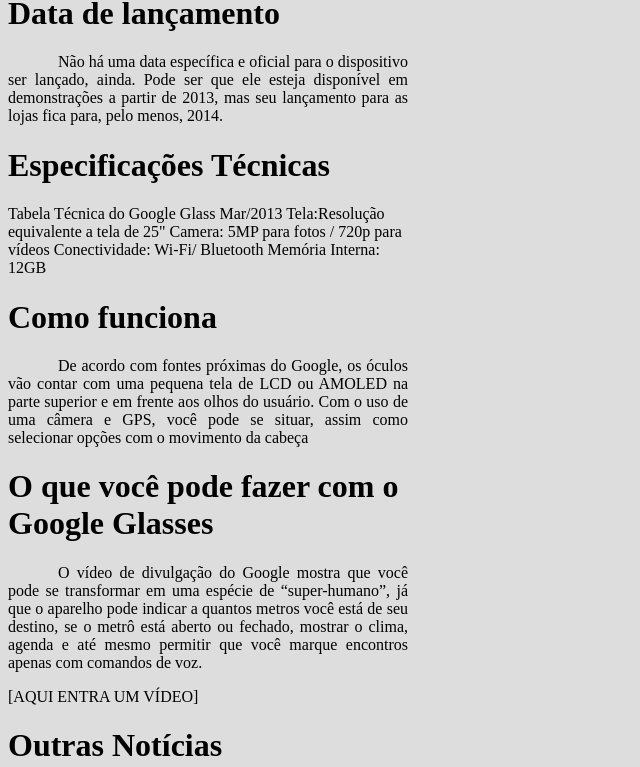
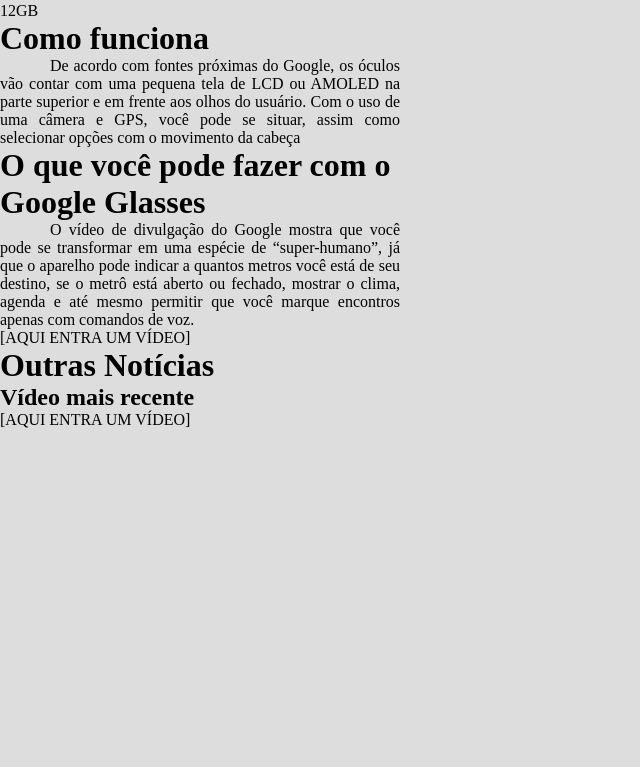
Before and after one commit to GildsonFaria1990/projeto-glass, a plain HTML site: page projeto-glass-html5/index.html in a window 1280 px wide. Shown: the part 1099-1866 px from the top of the page, without its empty margins (0-640 px from the left). After the commit the page ends 1528 px from the top, so only its background shows below. Drawn offline with Linux system fonts and the light colour scheme.

Commit message:
adicionei reset default

```diff
--- a/projeto-glass-html5/_css/estilo.css
+++ b/projeto-glass-html5/_css/estilo.css
@@ -1,13 +1,16 @@
 @charset "UTF8";
+* {
+  margin: 0;
+  padding: 0;
+  box-sizing: border-box;
+}
 body {
   background-color: #dddddd;
-    color: rgba (0,0,0,1);
+  color: rgba (0, 0, 0, 1);
 }
 div#interface {
   width: 400px;
-    background-color: #ffffff
-    margin -20px auto 0px auto;
-
+  background-color: #ffffff margin -20px auto 0px auto;
 }
 p {
   text-align: justify;
@@ -20,45 +23,38 @@
   position: relative;
   border: 8px solid white;
   box-shadow: 1px 1px 4px black;
-
 }
-
 
 figure.foto-legenda img {
   width: 100%;
-    height: 100%
+  height: 100%;
 }
 
 figure.foto-legenda figcaption {
   opacity: 0;
   position: absolute;
   top: 0px;
-    background-color: rgba(0,0,0,.4);
+  background-color: rgba(0, 0, 0, 0.4);
   color: white;
   width: 100%;
   height: 100%;
   padding: 10px;
   box-sizing: border-box;
   transition: 1s;
-
 }
 
 figure.foto-legenda:hover figcaption {
   opacity: 1;
-
-
 }
 /* Formatação do menu*/
 nav#menu {
-    display:block;
-
+  display: block;
 }
-nav#menu ul{
+nav#menu ul {
   list-style: none;
   text-transform: uppercase;
   top: -20px;
   left: 300px;
-
 }
 nav#menu li {
   display: inline-block;
@@ -73,7 +69,6 @@
 }
 nav#menu li:hover {
   background-color: #606060;
-
 }
 nav#menu h1 {
   display: none;
```
Lines whose indentation alone changed are shown as unchanged.
